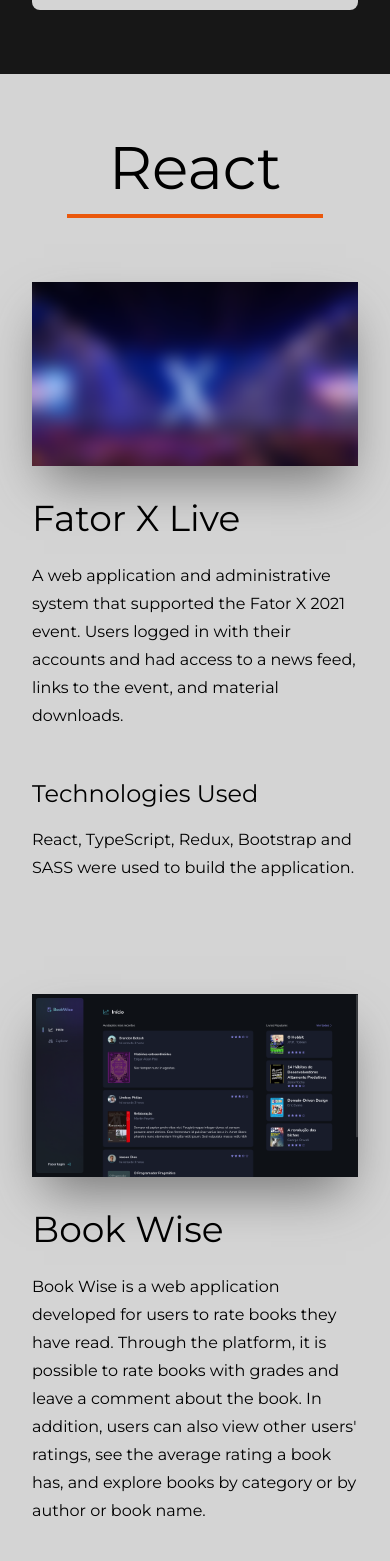
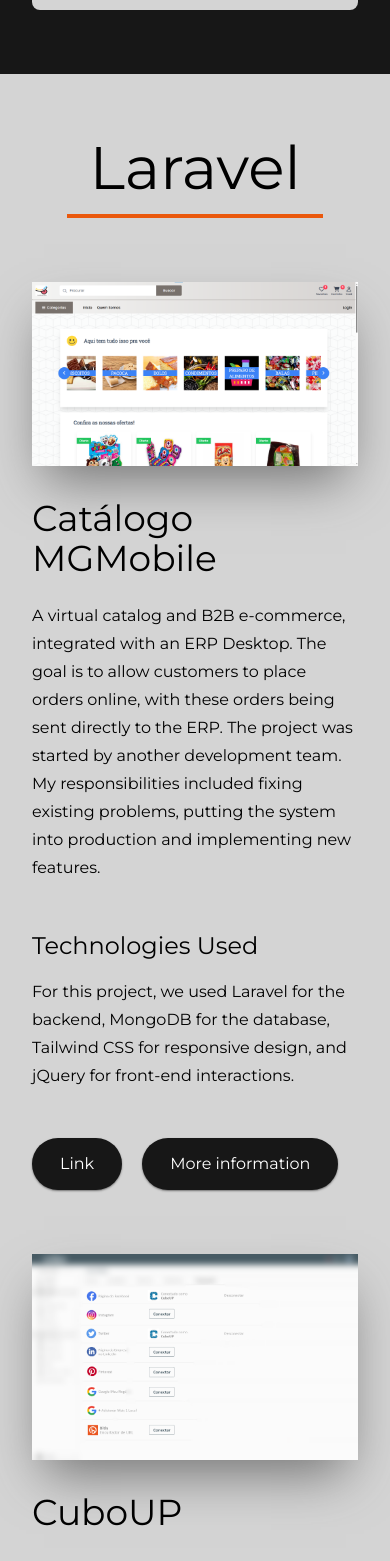
Before and after one commit to HenriqueMarcelo/portfolio, a React (Vite) app: page / in a window 390 px wide. Shown: the part 1217-2778 px from the top of the page. Built offline with nearby package versions, Linux system fonts and the light colour scheme.

Commit message:
feat: add projetct Catalogo MGMobile

```diff
--- a/src/components/Project.tsx
+++ b/src/components/Project.tsx
@@ -8,7 +8,14 @@
   image: string
   github?: string
   url?: string
-  category: 'laravel' | 'react' | 'vue' | 'react-native' | 'other'
+  info?: string
+  category:
+    | 'laravel'
+    | 'Laravel e React'
+    | 'react'
+    | 'vue'
+    | 'react-native'
+    | 'other'
 }
 
 interface ProjectProps {
@@ -69,6 +76,17 @@
                 Link
               </a>
             )}
+
+            {project?.info && (
+              <a
+                href={project.info}
+                className="bg-neutral-900 text-white py-3.5 px-7 rounded-full cursor-pointer hover:bg-neutral-700 transition shadow-sm shadow-neutral-500"
+                target="_blank"
+                rel="noreferrer"
+              >
+                {t('moreInformation')}
+              </a>
+            )}
           </div>
         </div>
         {orientation === 'left' && (
--- a/src/libs/locales/en-us.ts
+++ b/src/libs/locales/en-us.ts
@@ -17,6 +17,7 @@
       "I invite you to click on the links below to access my LinkedIn profile and GitHub, where you can find more information about my career and projects. Also, be sure to scroll down to check out some of the projects I've worked on.",
 
     technologiesUsed: 'Technologies Used',
+    moreInformation: 'More information',
 
     laravel: 'Laravel',
     react: 'React',
--- a/src/libs/locales/index.ts
+++ b/src/libs/locales/index.ts
@@ -19,6 +19,7 @@
 
     // Project
     technologiesUsed: string
+    moreInformation: string
 
     // Projects
     laravel: string
--- a/src/libs/locales/pt-br.ts
+++ b/src/libs/locales/pt-br.ts
@@ -17,6 +17,7 @@
       'Convido você a clicar nos links abaixo para acessar meu perfil do LinkedIn e GitHub, onde você poderá encontrar mais informações sobre minha carreira e projetos desenvolvidos. Além disso, não deixe de rolar a página para conferir alguns dos projetos em que trabalhei.',
 
     technologiesUsed: 'Tecnologias Utilizadas',
+    moreInformation: 'Mais Infomrações',
 
     laravel: 'Laravel',
     react: 'React',
--- a/src/projects/index.ts
+++ b/src/projects/index.ts
@@ -8,6 +8,7 @@
 import imageFatorX from '../assets/projects/fatorx.png'
 import imageColors from '../assets/projects/colors.png'
 import imageVocabPlusPlus from '../assets/projects/vocab_plus_plus.png'
+import imageCatalogo from '../assets/projects/catalogo.png'
 
 import imagePortfolio from '../assets/projects/portfolio.png'
 import imageBookWise from '../assets/projects/book_wise.png'
@@ -36,15 +37,59 @@
     description?: string
     technologies?: string
   }
-  category: 'laravel' | 'react' | 'vue' | 'react-native' | 'other'
+  category:
+    | 'laravel'
+    | 'react'
+    | 'Laravel e React'
+    | 'vue'
+    | 'react-native'
+    | 'other'
   image: string
   github?: string
   url?: string
+  info?: string
 }
 
 const projects = [
   {
-    id: 8,
+    id: 100,
+    title: 'Catálogo MGMobile',
+    enUS: {
+      description:
+        'A virtual catalog and B2B e-commerce, integrated with an ERP Desktop. The goal is to allow customers to place orders online, with these orders being sent directly to the ERP. The project was started by another development team. My responsibilities included fixing existing problems, putting the system into production and implementing new features.',
+      technologies:
+        'For this project, we used Laravel for the backend, MongoDB for the database, Tailwind CSS for responsive design, and jQuery for front-end interactions.',
+    },
+    ptBR: {
+      description:
+        'Um catálogo virtual e e-commerce B2B, integrado com um ERP Desktop. O objetivo é permitir que os clientes realizem pedidos online, com esses pedidos sendo enviados diretamente para o ERP. O projeto foi iniciado por outra equipe de desenvolvimento.  Minhas responsabilidades incluíram corrigir os problemas existentes, colocar o sistema em produção e implementar novas funcionalidades.',
+      technologies:
+        'Para este projeto, utilizamos Laravel para o backend, MongoDB para o banco de dados, Tailwind CSS para o design responsivo, e jQuery para interações no front-end.',
+    },
+    image: imageCatalogo,
+    url: 'https://ecommerce.mgmobile.com.br/loja/agua-na-boca',
+    info: 'https://mgmobile.com.br/ecommerce.html',
+    category: 'laravel',
+  },
+  {
+    id: 101,
+    title: 'CuboUP',
+    enUS: {
+      description:
+        'A complete ERP system where I worked specifically on the part of creating posts in social networks and obtaining permissions to do so.',
+      technologies: 'The system was built using Laravel, Bootstrap and VueJS.',
+    },
+    ptBR: {
+      description:
+        'Um sistema ERP completo onde eu trabalhei especificamente na parte de criação de postagens nas redes sociais e na obtenção de permissões para fazer tal ação.',
+      technologies:
+        'O sistema foi construído utilizando Laravel, Bootstrap e VueJS.',
+    },
+    image: imageCubo,
+    category: 'laravel',
+  },
+  {
+    id: 10,
     title: 'Fator X Live',
     enUS: {
       description:
@@ -59,7 +104,7 @@
         'Para o construção foi utilizado React, TypeScript, Redux, Bootstrap e SASS.',
     },
     image: imageFatorX,
-    category: 'react',
+    category: 'Laravel e React',
   },
   {
     id: 9,
@@ -319,25 +364,6 @@
     category: 'laravel',
   },
   {
-    id: 23,
-    title: 'Valesca Marotti',
-    enUS: {
-      description:
-        'A complete website and administrative system for a real estate company. Where, in the administrative system, the available properties that will be shown in the website are registered. The website also has searches and listings based on characteristics so that clients can find what they are looking for more easily.',
-      technologies:
-        'The website was built using Laravel and Bootstrap. For Bootstrap we used the "theming" function where we recompiled Bootstrap so that its default classes followed the visual identity. This way the development and especially the maintenance are greatly simplified.',
-    },
-    ptBR: {
-      description:
-        'Um website e sistema administrativo completo para uma imobiliária. Onde, no sistema administrativo, são cadastrados os imóveis disponíveis que serão exibidos no website. O website também possui buscas e listagem baseados nas características para que os clientes possam encontrar o que estão procurando com maior facilidade.',
-      technologies:
-        'O website foi construído utilizando Laravel e Bootstrap. Para o Bootstrap utilizamos a função “theming” onde recompilamos o Bootstrap para que suas classes padrões seguissem a identidade visual. Assim o desenvolvimento e principalmente a manutenção são muito simplificadas.',
-    },
-    image: imageValesca,
-    url: 'https://www.valescamarotti.com.br/',
-    category: 'laravel',
-  },
-  {
     id: 25,
     title: 'Nova Friburgo Country Clube',
     enUS: {
@@ -357,20 +383,22 @@
     category: 'laravel',
   },
   {
-    id: 26,
-    title: 'CuboUP',
+    id: 23,
+    title: 'Valesca Marotti',
     enUS: {
       description:
-        'A complete ERP system where I worked specifically on the part of creating posts in social networks and obtaining permissions to do so.',
-      technologies: 'The system was built using Laravel, Bootstrap and VueJS.',
+        'A complete website and administrative system for a real estate company. Where, in the administrative system, the available properties that will be shown in the website are registered. The website also has searches and listings based on characteristics so that clients can find what they are looking for more easily.',
+      technologies:
+        'The website was built using Laravel and Bootstrap. For Bootstrap we used the "theming" function where we recompiled Bootstrap so that its default classes followed the visual identity. This way the development and especially the maintenance are greatly simplified.',
     },
     ptBR: {
       description:
-        'Um sistema ERP completo onde eu trabalhei especificamente na parte de criação de postagens nas redes sociais e na obtenção de permissões para fazer tal ação.',
+        'Um website e sistema administrativo completo para uma imobiliária. Onde, no sistema administrativo, são cadastrados os imóveis disponíveis que serão exibidos no website. O website também possui buscas e listagem baseados nas características para que os clientes possam encontrar o que estão procurando com maior facilidade.',
       technologies:
-        'O sistema foi construído utilizando Laravel, Bootstrap e VueJS.',
+        'O website foi construído utilizando Laravel e Bootstrap. Para o Bootstrap utilizamos a função “theming” onde recompilamos o Bootstrap para que suas classes padrões seguissem a identidade visual. Assim o desenvolvimento e principalmente a manutenção são muito simplificadas.',
     },
-    image: imageCubo,
+    image: imageValesca,
+    // url: 'https://www.valescamarotti.com.br/',
     category: 'laravel',
   },
   {
@@ -389,7 +417,7 @@
         'O website foi construído utilizando Laravel e Bootstrap. Para o Bootstrap utilizamos a função “theming” onde recompilamos o Bootstrap para que suas classes padrões seguissem nossa identidade visual. Assim o desenvolvimento e principalmente a manutenção são muito simplificadas.',
     },
     image: imageToyoserra,
-    url: 'https://www.toyoserra.com.br/',
+    // url: 'https://www.toyoserra.com.br/',
     category: 'laravel',
   },
   {
@@ -408,7 +436,7 @@
         'Para a construção utilizamos Laravel e Bootstrap. Para o Bootstrap utilizamos a função “theming” onde recompilamos o Bootstrap para que suas classes padrões seguissem a identidade visual. Assim o desenvolvimento e principalmente a manutenção são muito simplificadas.',
     },
     image: imageSeminovos,
-    url: 'http://seminovos.toyoserra.com.br/',
+    // url: 'http://seminovos.toyoserra.com.br/',
     category: 'laravel',
   },
 
```
Also changed, not shown: src/assets/projects/catalogo.png (added).
